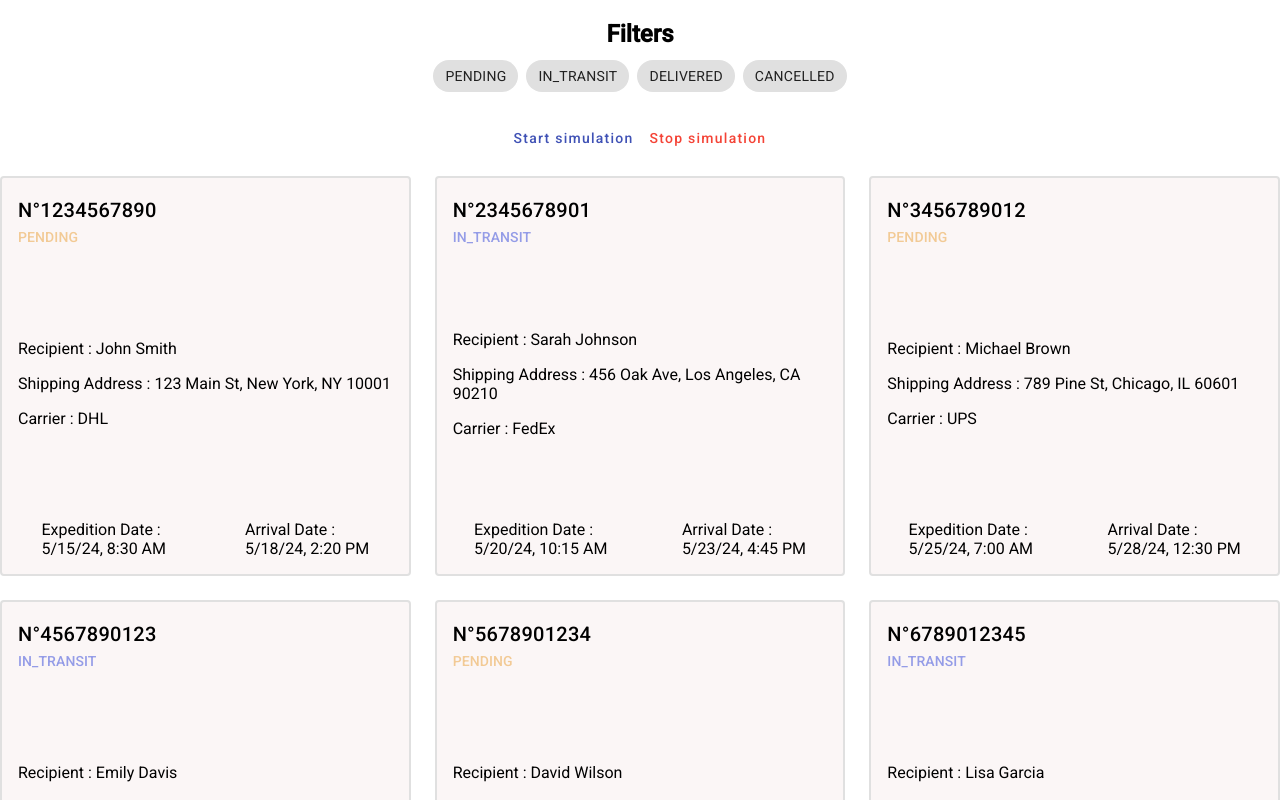
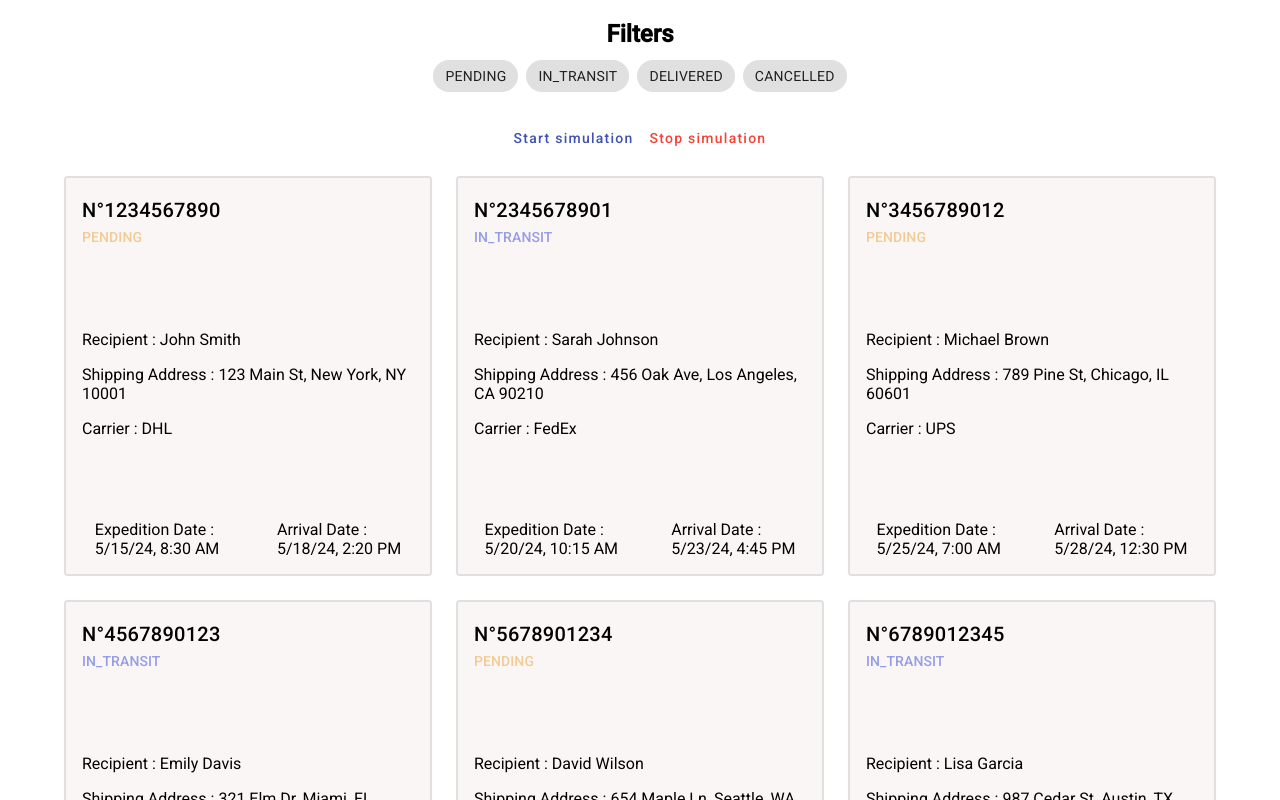
Before and after one commit to TomPillet/Logiship, an Angular app: page / in a window 1280 px wide. Shown: the top 800 px of the page. Built offline with nearby package versions, Linux system fonts and the light colour scheme.

Commit message:
feat: add horizontal margin on grid

```diff
--- a/src/app/components/shipment-list/shipment-list.component.css
+++ b/src/app/components/shipment-list/shipment-list.component.css
@@ -2,3 +2,8 @@ app-shipment-card {
   height: 100%;
   width: 100%;
 }
+
+mat-grid-list {
+  width: 90%;
+  margin: auto;
+}
```
